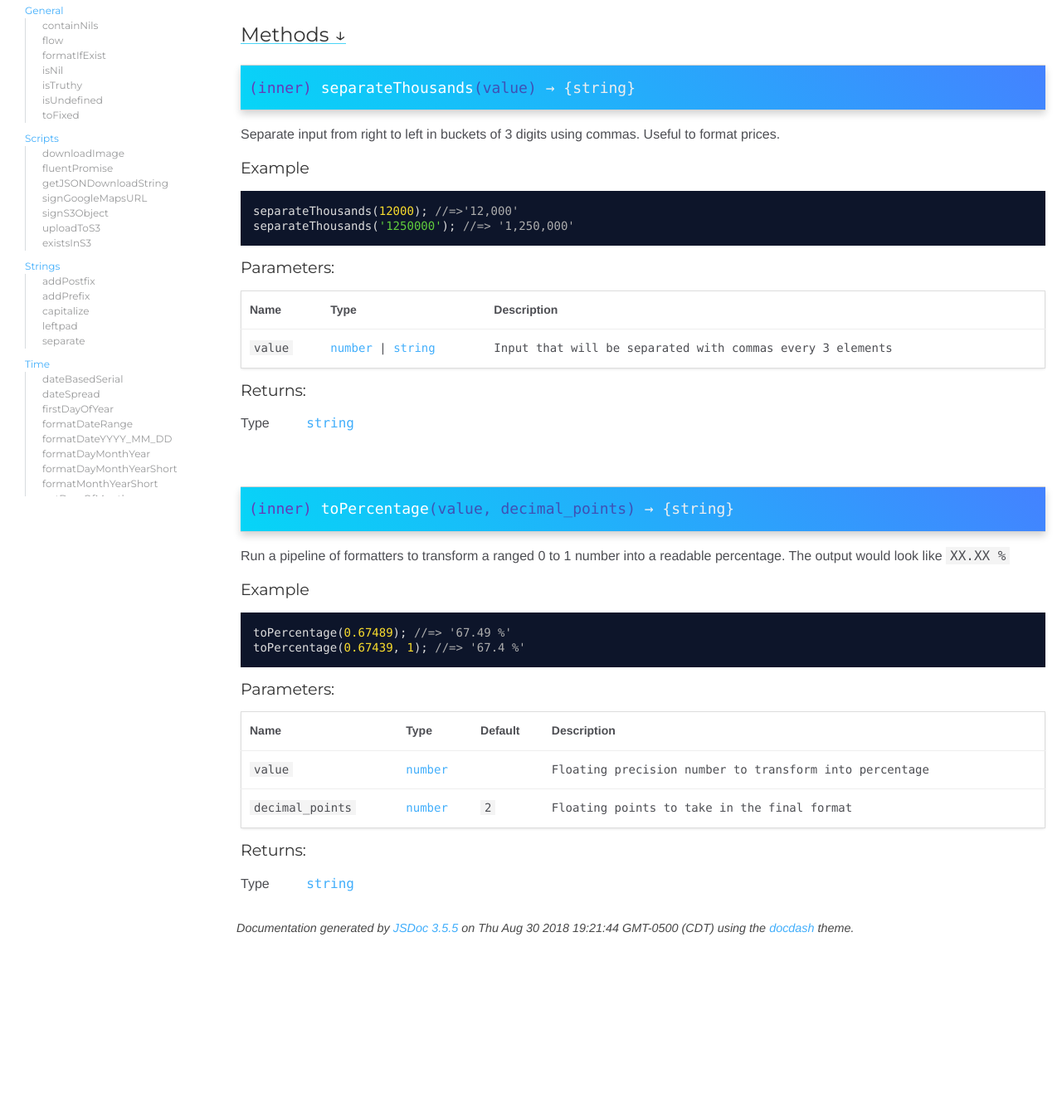
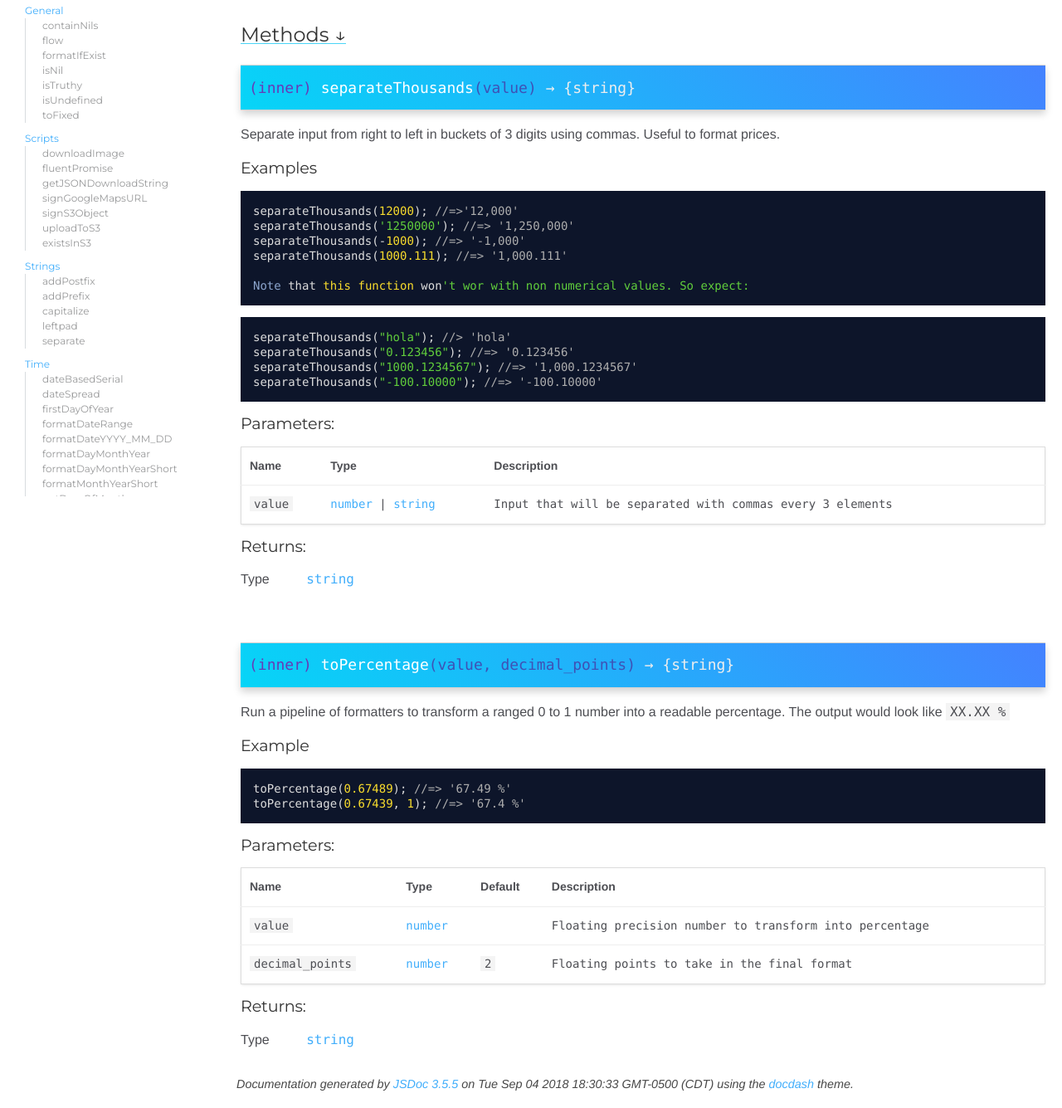
Before and after one commit to Intelimetrica/botas, a website: page docs/module-Formatters.html in a window 1280 px wide. Shown: the part 202-1537 px from the top of the page at 83% size. Before the commit the page ends 1349 px from the top, so only its background shows below. Drawn offline with Linux system fonts and the light colour scheme.

Commit message:
Update Docs

```diff
--- a/docs/module-Formatters.html
+++ b/docs/module-Formatters.html
@@ -206,10 +206,19 @@ Useful to format prices.</p>
 
 
 
-    <h5>Example</h5>
+    <h5>Examples</h5>
 
     <pre class="prettyprint"><code>separateThousands(12000); //=>'12,000'
-separateThousands('1250000'); //=> '1,250,000'</code></pre>
+separateThousands('1250000'); //=> '1,250,000'
+separateThousands(-1000); //=> '-1,000'
+separateThousands(1000.111); //=> '1,000.111'
+
+Note that this function won't wor with non numerical values. So expect:</code></pre>
+
+    <pre class="prettyprint"><code>separateThousands("hola"); //> 'hola'
+separateThousands("0.123456"); //=> '0.123456'
+separateThousands("1000.1234567"); //=> '1,000.1234567'
+separateThousands("-100.10000"); //=> '-100.10000'</code></pre>
 
 
 
@@ -505,7 +514,7 @@ toPercentage(0.67439, 1); //=> '67.4 %'</code></pre>
 <br class="clear">
 
 <footer>
-    Documentation generated by <a href="https://github.com/jsdoc3/jsdoc">JSDoc 3.5.5</a> on Thu Aug 30 2018 19:21:44 GMT-0500 (CDT) using the <a href="https://github.com/clenemt/docdash">docdash</a> theme.
+    Documentation generated by <a href="https://github.com/jsdoc3/jsdoc">JSDoc 3.5.5</a> on Tue Sep 04 2018 18:30:33 GMT-0500 (CDT) using the <a href="https://github.com/clenemt/docdash">docdash</a> theme.
 </footer>
 
 <script>prettyPrint();</script>
```
Also changed, not shown: docs/index.html (+2 -2 lines), docs/module-General.html (+1 -1 lines), docs/module-Scripts.html (+1 -1 lines), docs/module-Strings.html (+1 -1 lines), docs/module-Time-Clock.html (+1 -1 lines), docs/module-Time.html (+1 -1 lines).
